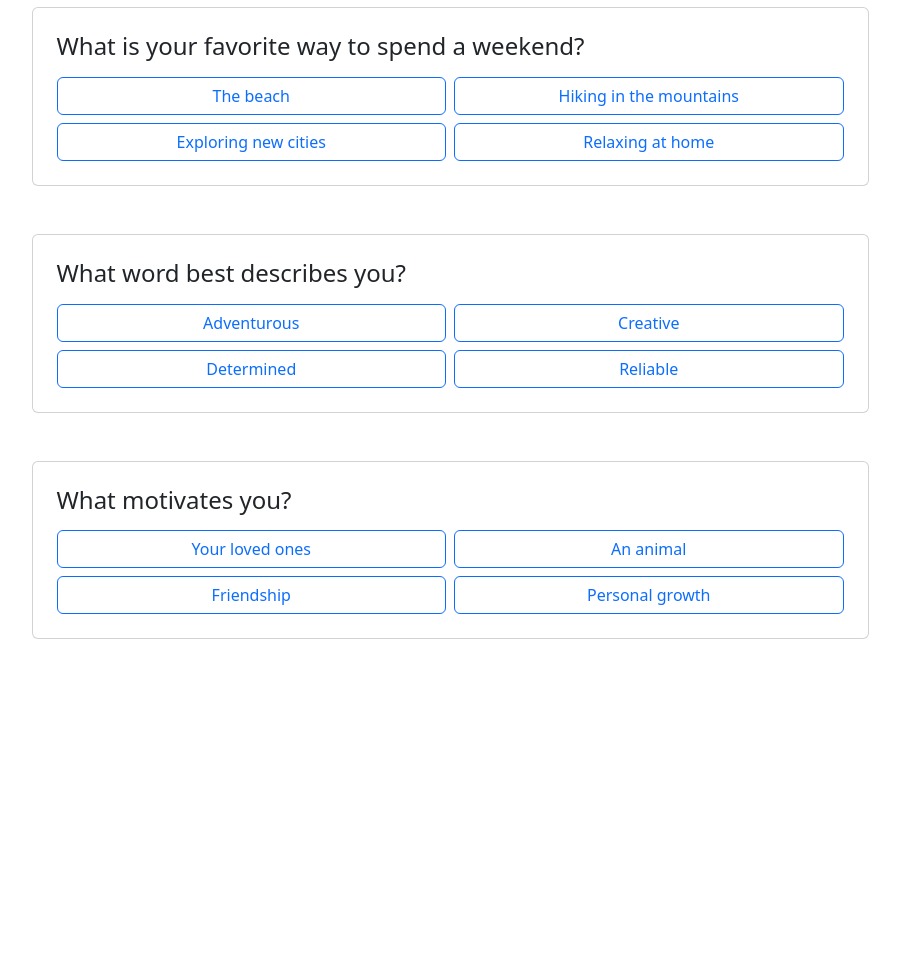
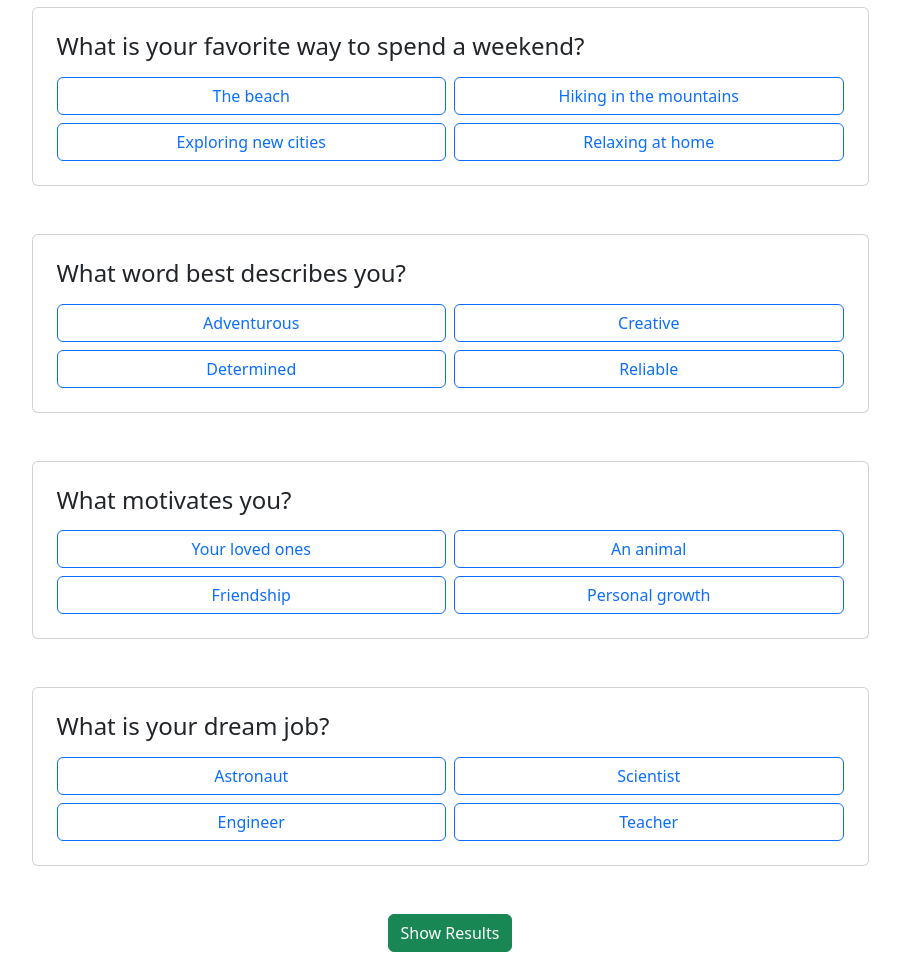
Before and after one commit to tdog514-boop/personality-quiz, a plain HTML site: page index.html in a window 1280 px wide. Shown: the part 97-1073 px from the top of the page, without its empty margins (190-1090 px from the left). Before the commit the page ends 800 px from the top, so only its background shows below. Drawn offline with nearby package versions, Linux system fonts and the light colour scheme.

Commit message:
Add question section and finished result

```diff
--- a/index.html
+++ b/index.html
@@ -71,3 +71,41 @@
         </div>
       </div>
     </div>
+
+    <div class="container d-flex justify-content-center" id="question-4">
+        <div class="card my-4 p-4 question-block" style="width: 75%;">
+          <h4 class="mb-3">What is your dream job?</h4>
+          <div class="row g-2">
+            <div class="col-6">
+              <button class="btn btn-outline-primary w-100 answer-btn" data-answer="A">Astronaut</button>
+            </div>
+            <div class="col-6">
+              <button class="btn btn-outline-primary w-100 answer-btn" data-answer="B">Scientist</button>
+            </div>
+            <div class="col-6">
+              <button class="btn btn-outline-primary w-100 answer-btn" data-answer="C">Engineer</button>
+            </div>
+            <div class="col-6">
+              <button class="btn btn-outline-primary w-100 answer-btn" data-answer="D">Teacher</button>
+            </div>
+          </div>
+        </div>
+      </div>
+    </div>
+
+
+    <div class="container d-flex justify-content-center">
+      <button id="show-result" class="btn btn-success my-4">Show Results</button>
+    </div>
+
+    <div class="container d-flex justify-content-center">
+      <div id="result-container" class="card p-4 mb-4" style="width: 75%; display: none;">
+        <h3>Your Result:</h3>
+        <p id="result-text"></p>
+      </div>
+    </div>
+
+
+     <script src="./js/script.js"></script>
+</body>
+</html>
```
